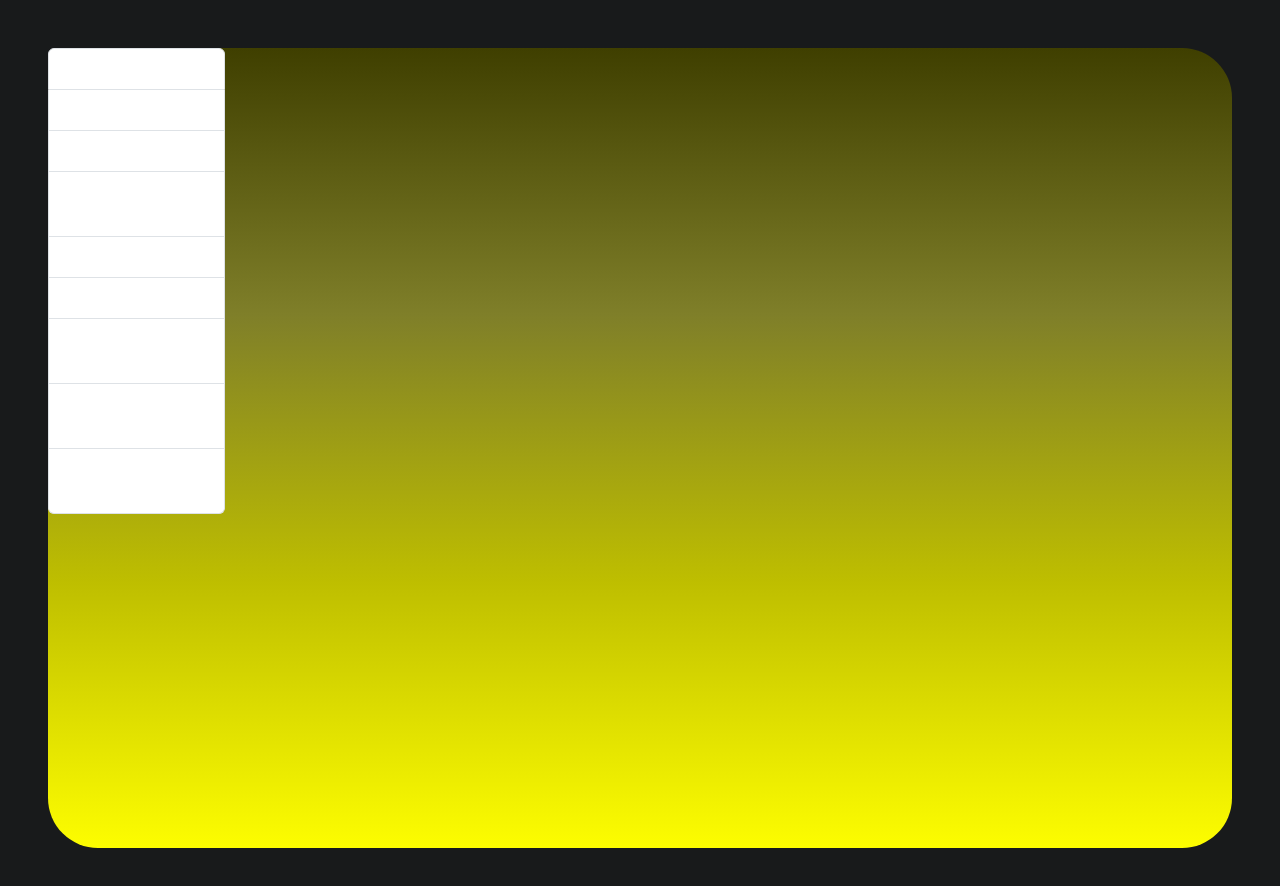
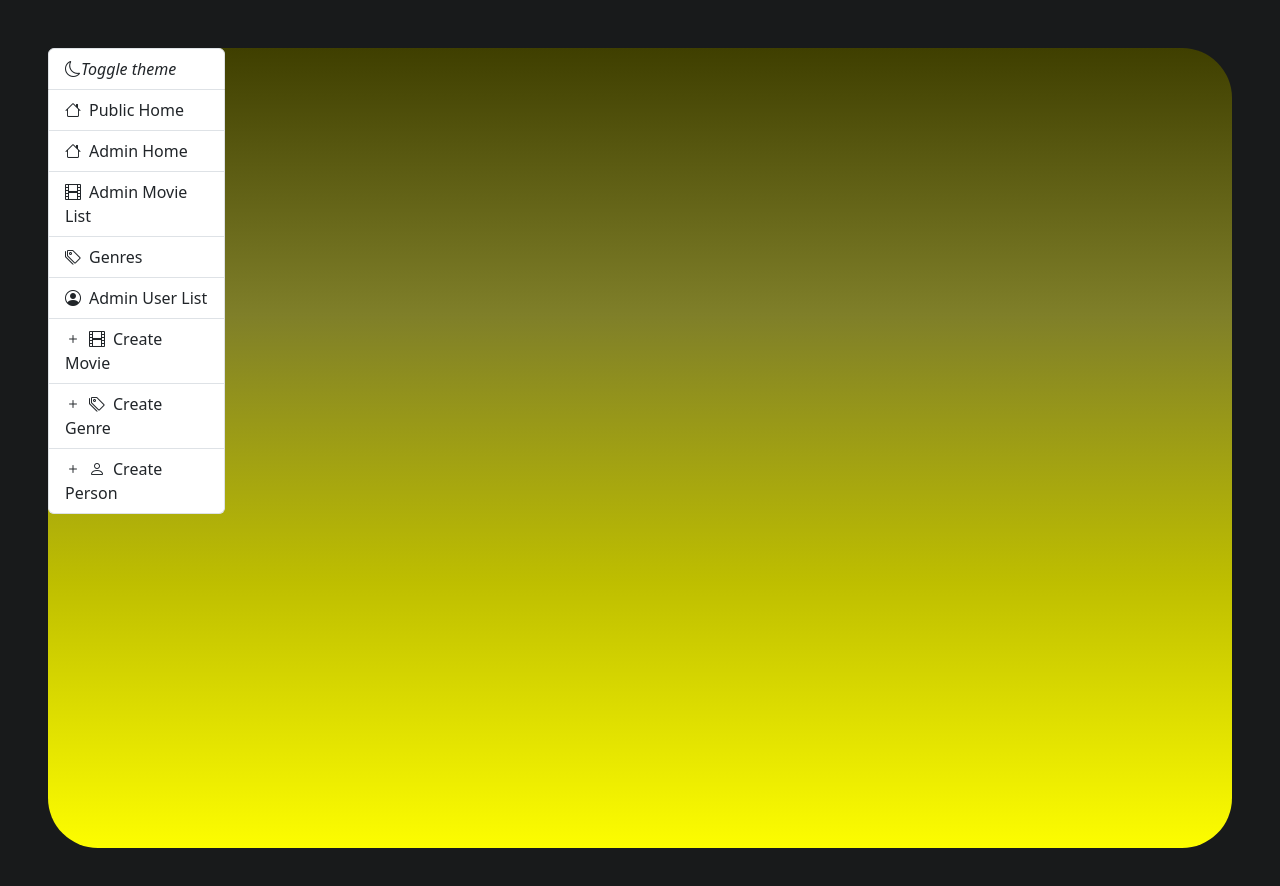
Before and after one commit to tamasboka/popcorns, a Vue app in the folder basic-frontend/: page /admin in a window 1280 px wide. Shown: the top 886 px of the page. Built offline with nearby package versions, Linux system fonts and the light colour scheme; the HTML template or start-up script is replaced by a standard one; what @vee-validate/i18n would draw is missing.

Commit message:
feat: all text are now black

```diff
--- a/basic-frontend/src/components/admin/AsideBar.vue
+++ b/basic-frontend/src/components/admin/AsideBar.vue
@@ -63,10 +63,10 @@ export default {
   <aside>
     <ul class="list-group">
       <li class="list-group-item" @click="toggleTheme">
-        <span class="text-decoration-none"><i class="bi-moon">Toggle theme</i></span>
+        <span class="text-decoration-none text-dark"><i class="bi-moon">Toggle theme</i></span>
       </li>
       <li class="list-group-item" v-for="r in routes" :key="r.path" @click="$router.push({name: r.path})">
-        <RouterLink :to="{name: r.path}" class="text-decoration-none">
+        <RouterLink :to="{name: r.path}" class="text-decoration-none text-dark">
           <i v-if="r.icon.includes(' ')" v-for="icon in r.icon.split(' ')" :class="icon" class="me-2"></i>
           <i v-else :class="r.icon" class="me-2">
           </i>{{ r.title }}
```
